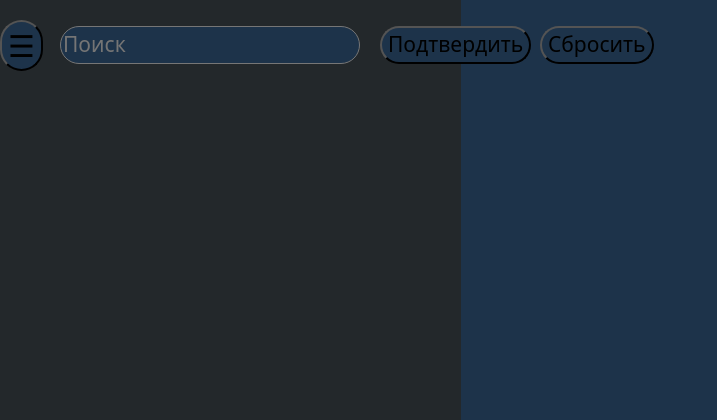
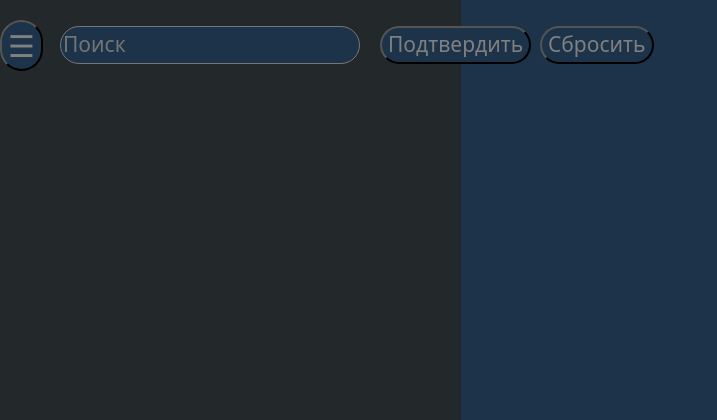
Before and after one commit to zxcPashtet/Project_3_licey, a Flask app: page /main/2 in a window 1280 px wide. Shown: the top 420 px of the page, without its empty margins (0-717 px from the left). Run offline with Flask 3, Linux system fonts and the light colour scheme; a user stored in the database is signed in; data comes from the database, SQL or seed files in the repository.

Commit message:
Change color

```diff
--- a/static/css/style_2.css
+++ b/static/css/style_2.css
@@ -4,6 +4,7 @@
   background: #1d334a;
   border-radius: 30px;
   top: 20px;
+  color: #808080;
 }
 .dialog-class {
 position: absolute;
@@ -98,6 +99,7 @@ position: absolute;
   border-radius: 20px;
   font-size: 21px;
   background: #1d334a;
+  color: #808080;
 }
 .user_search_submit{
   position: absolute;
@@ -106,7 +108,7 @@ position: absolute;
   border-radius: 20px;
   font-size: 21px;
   background: #1d334a;
-  font-color: #808080;
+  color: #808080;
 }
 .on_main{
   position: absolute;
@@ -115,7 +117,7 @@ position: absolute;
   border-radius: 20px;
   font-size: 21px;
   background: #1d334a;
-  font-color: #808080;
+  color: #808080;
 }
 .result_search{
   position: absolute;
```
